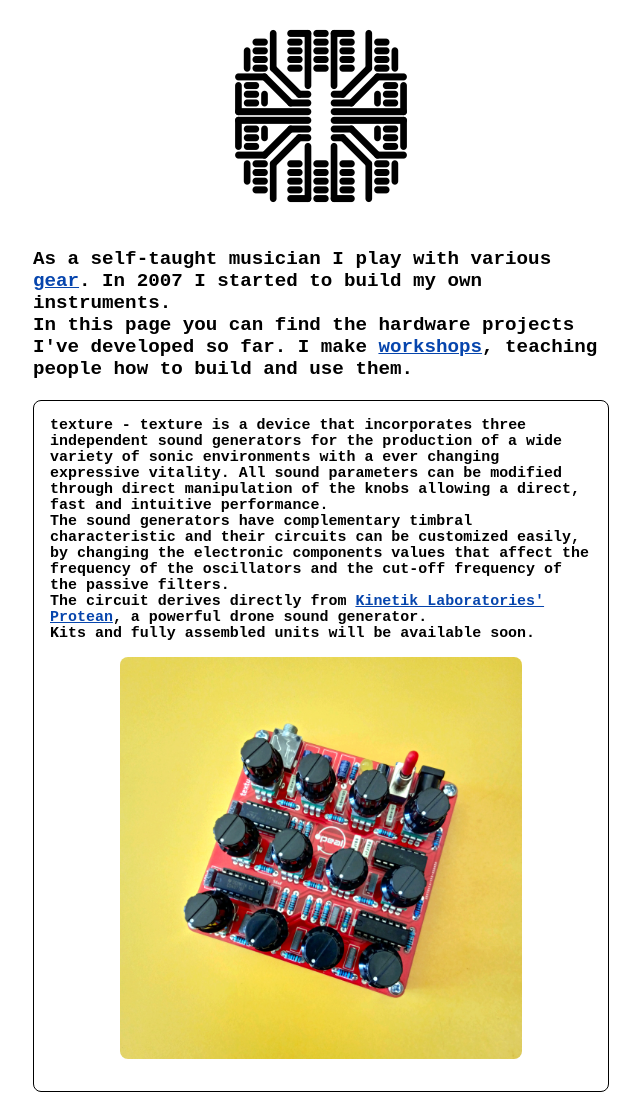
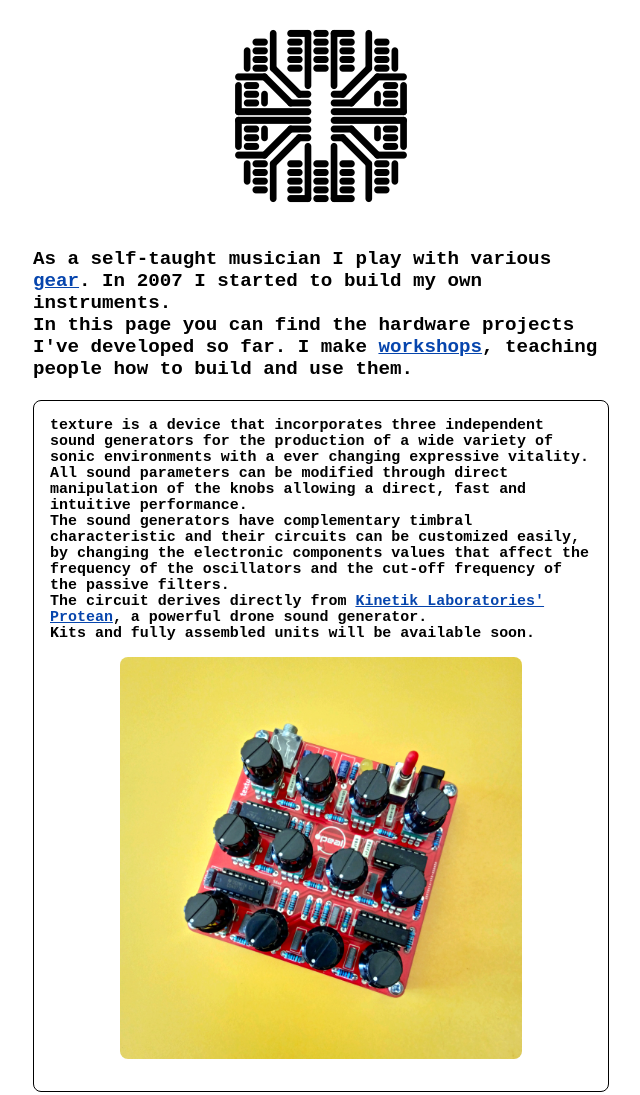
Before and after one commit to pangrus/pangrus.github.io, a plain HTML site: page devices.html in a window 1280 px wide. Shown: the top 1095 px of the page, without its empty margins (319-959 px from the left). Drawn offline with Linux system fonts and the light colour scheme.

Commit message:
Update devices.html

```diff
--- a/devices.html
+++ b/devices.html
@@ -18,7 +18,7 @@
             <br>In this page you can find the hardware projects I've developed so far. I make <a href="workshops.html">workshops</a>, teaching people how to build and use them.
         </h2>
 		<a name="texture"></a>
-		<h3><b>texture</b> - texture is a device that incorporates three independent sound generators for the production of a wide variety of sonic environments with a ever changing expressive vitality. All sound parameters can be modified through direct manipulation of the knobs allowing a direct, fast and intuitive performance.
+		<h3><b>texture</b> is a device that incorporates three independent sound generators for the production of a wide variety of sonic environments with a ever changing expressive vitality. All sound parameters can be modified through direct manipulation of the knobs allowing a direct, fast and intuitive performance.
             <br> The sound generators have complementary timbral characteristic and their circuits can be customized easily, by changing the electronic components values that affect the frequency of the oscillators and the cut-off frequency of the passive filters.
             <br> The circuit derives directly from <a target="_blank" href="https://www.peal.space/kinetik_laboratories.html#protean">Kinetik Laboratories' Protean</a>, a powerful drone sound generator.
 	    <br> Kits and fully assembled units will be available soon.
```
